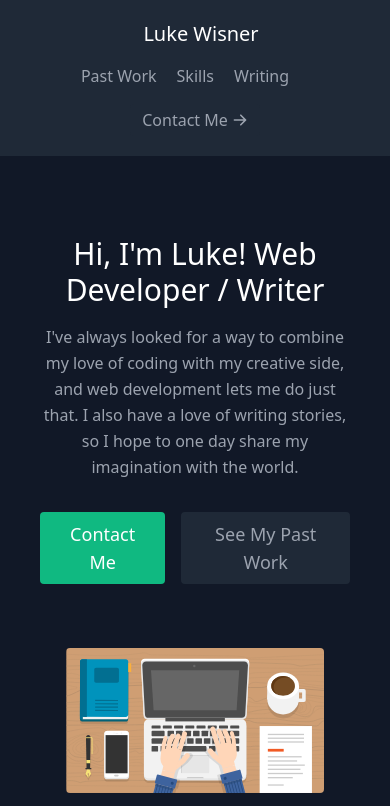
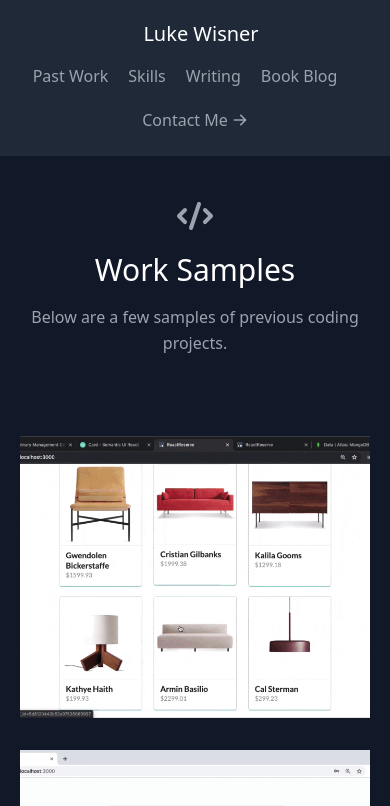
Before and after one commit to wisnerl/PortfolioWebsite, a React (Create React App) app: page /projects in a window 390 px wide. Shown: the top 806 px of the page. Built offline with nearby package versions, Linux system fonts and the light colour scheme.

Commit message:
Improved testing abilities through VScode and broke sections up into individual pages using react-router-dom

```diff
--- a/package.json
+++ b/package.json
@@ -7,6 +7,7 @@
     "@heroicons/react": "^1.0.1",
     "react": "^17.0.2",
     "react-dom": "^17.0.2",
+    "react-router-dom": "^6.15.0",
     "react-scripts": "^1.1.5"
   },
   "scripts": {
--- a/src/App.js
+++ b/src/App.js
@@ -1,7 +1,9 @@
 // src/App.js
 
 import React from "react";
-import About from "./components/About";
+import { BrowserRouter, Routes, Route }
+    from 'react-router-dom';
+import Homepage from "./components/Homepage";
 import Contact from "./components/Contact";
 import Navbar from "./components/Navbar";
 import Projects from "./components/Projects";
@@ -10,13 +12,17 @@ import Writing from "./components/Writing";
 
 export default function App() {
   return (
-    <main className="text-gray-400 bg-gray-900 body-font">
+    <main className="text-gray-400 bg-gray-900 body-font min-h-screen">
+    <BrowserRouter>
       <Navbar />
-      <About />
-      <Projects />
-      <Skills />
-      <Writing />
-      <Contact />
+      <Routes>
+        <Route path='/' element={<Homepage />} />
+        <Route path='/projects' element={<Projects />} />
+        <Route path='/skills' element={<Skills />} />
+        <Route path='/writing' element={<Writing />} />
+        <Route path='/contact' element={<Contact />} />
+      </Routes>
+    </BrowserRouter>
     </main>
   );
 }
--- a/src/components/About.js
+++ /dev/null
@@ -1,41 +0,0 @@
-// src/components/About.js
-
-import React from "react";
-
-export default function About() {
-  return (
-    <section id="about">
-      <div className="container mx-auto flex px-10 py-20 md:flex-row flex-col items-center">
-        <div className="lg:flex-grow md:w-1/2 lg:pr-24 md:pr-16 flex flex-col md:items-start md:text-left mb-16 md:mb-0 items-center text-center">
-          <h1 className="title-font sm:text-4xl text-3xl mb-4 font-medium text-white">
-            Hi, I'm Luke!
-            <br className="hidden lg:inline-block" /> Web Developer / Writer
-          </h1>
-          <p className="mb-8 leading-relaxed">
-            I've always looked for a way to combine my love of coding with my creative side, and web development lets me do just that.
-            I also have a love of writing stories, so I hope to one day share my imagination with the world.
-          </p>
-          <div className="flex justify-center">
-            <a
-              href="#contact"
-              className="inline-flex text-white bg-green-500 border-0 py-2 px-6 focus:outline-none hover:bg-green-600 rounded text-lg">
-              Contact Me
-            </a>
-            <a
-              href="#projects"
-              className="ml-4 inline-flex text-gray-400 bg-gray-800 border-0 py-2 px-6 focus:outline-none hover:bg-gray-700 hover:text-white rounded text-lg">
-              See My Past Work
-            </a>
-          </div>
-        </div>
-        <div className="lg:max-w-lg lg:w-full md:w-1/2 w-5/6">
-          <img
-            className="object-cover object-center rounded"
-            alt="hero"
-            src="./typing.svg"
-          />
-        </div>
-      </div>
-    </section>
-  );
-}
--- /dev/null
+++ b/src/components/Homepage.js
@@ -0,0 +1,40 @@
+// src/components/Homepage.js
+
+import React from "react";
+import { Link } from 'react-router-dom';
+
+export default function Homepage() {
+  return (
+    <section id="homepage">
+      <div className="container mx-auto flex px-10 py-20 md:flex-row flex-col items-center">
+        <div className="lg:flex-grow md:w-1/2 lg:pr-24 md:pr-16 flex flex-col md:items-start md:text-left mb-16 md:mb-0 items-center text-center">
+          <h1 className="title-font sm:text-4xl text-3xl mb-4 font-medium text-white">
+            I'm Luke!
+            <br className="hidden lg:inline-block" /> Web Developer / Writer
+          </h1>
+          <p className="mb-8 leading-relaxed">
+            I've always looked for a way to combine my love of coding with my creative side, and web development lets me do just that.
+            I also have a love of writing stories, so I hope to one day share my imagination with the world.
+          </p>
+          <div className="flex justify-center">
+            <Link to="/contact"
+              className="inline-flex text-white bg-green-500 border-0 py-2 px-6 focus:outline-none hover:bg-green-600 rounded text-lg">
+              Contact Me
+            </Link>
+            <Link to="/projects"
+              className="ml-4 inline-flex text-gray-400 bg-gray-800 border-0 py-2 px-6 focus:outline-none hover:bg-gray-700 hover:text-white rounded text-lg">
+              See My Past Work
+            </Link>
+          </div>
+        </div>
+        <div className="lg:max-w-lg lg:w-full md:w-1/2 w-5/6">
+          <img
+            className="object-cover object-center rounded"
+            alt="hero"
+            src="./typing.svg"
+          />
+        </div>
+      </div>
+    </section>
+  );
+}
--- a/src/components/Navbar.js
+++ b/src/components/Navbar.js
@@ -1,6 +1,7 @@
 // src/components/Navbar.js
 
 import { ArrowRightIcon } from "@heroicons/react/solid";
+import { Link } from 'react-router-dom';
 import React from "react";
 
 export default function Navbar() {
@@ -8,27 +9,30 @@ export default function Navbar() {
     <header className="bg-gray-800 md:sticky top-0 z-10">
       <div className="container mx-auto flex flex-wrap p-5 flex-col md:flex-row items-center">
         <a className="title-font font-medium text-white mb-4 md:mb-0">
-          <a href="#about" className="ml-3 text-xl">
+          <Link to="/" className="ml-3 text-xl">
             Luke Wisner
-          </a>
+          </Link>
         </a>
         <nav className="md:mr-auto md:ml-4 md:py-1 md:pl-4 md:border-l md:border-gray-700	flex flex-wrap items-center text-base justify-center">
-          <a href="#projects" className="mr-5 hover:text-white">
+          <Link to="/projects" className="mr-5 hover:text-white">
             Past Work
-          </a>
-          <a href="#skills" className="mr-5 hover:text-white">
+          </Link>
+          <Link to="/skills" className="mr-5 hover:text-white">
             Skills
-          </a>
-          <a href="#writing" className="mr-5 hover:text-white">
+          </Link>
+          <Link to="/writing" className="mr-5 hover:text-white">
             Writing
-          </a>
+          </Link>
+          <Link to="/writing" className="mr-5 hover:text-white">
+            Book Blog
+          </Link>
         </nav>
-        <a
-          href="#contact"
+        <Link
+          to="/contact"
           className="inline-flex items-center bg-gray-800 border-0 py-1 px-3 focus:outline-none hover:bg-gray-700 rounded text-base mt-4 md:mt-0">
           Contact Me
           <ArrowRightIcon className="w-4 h-4 ml-1" />
-        </a>
+        </Link>
       </div>
     </header>
   );
--- a/src/data.js
+++ b/src/data.js
@@ -33,23 +33,6 @@ export const projects = [
   },
 ];
 
-export const testimonials = [
-  {
-    quote:
-      "Lorem ipsum dolor sit amet consectetur adipisicing elit. Culpa quod necessitatibus quidem impedit facilis? Distinctio laboriosam veritatis recusandae minus. Voluptatum accusantium hic laudantium soluta ea sapiente cupiditate officia maiores itaque.",
-    image: "https://randomuser.me/api/portraits/men/1.jpg",
-    name: "Jesse Hicks",
-    company: "Zoozle",
-  },
-  {
-    quote:
-      "Lorem ipsum dolor sit amet consectetur adipisicing elit. Culpa quod necessitatibus quidem impedit facilis? Distinctio laboriosam veritatis recusandae minus. Voluptatum accusantium hic laudantium soluta ea sapiente cupiditate officia maiores itaque.",
-    image: "https://randomuser.me/api/portraits/men/94.jpg",
-    name: "Ruben Alvarez",
-    company: "Dooble.io",
-  },
-];
-
 export const skills = [
   "JavaScript",
   "Node.js",
```
Also changed, not shown: public/index.html (+0 -10 lines), 2 other files (tests, documents, lock files or other folders).
